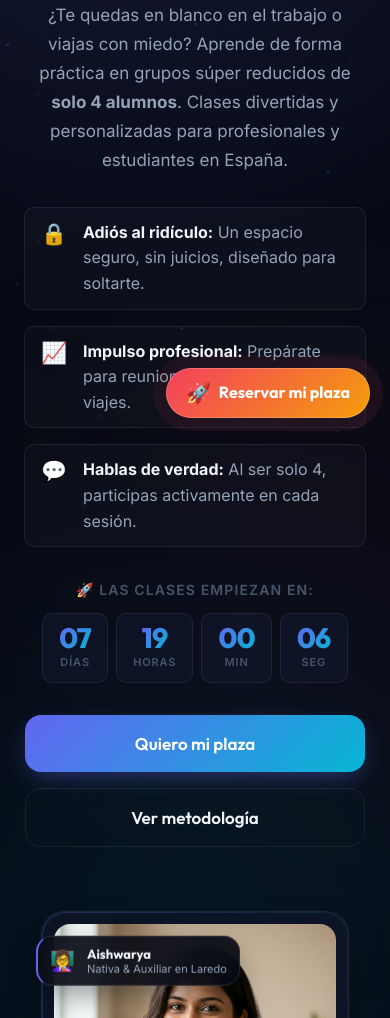
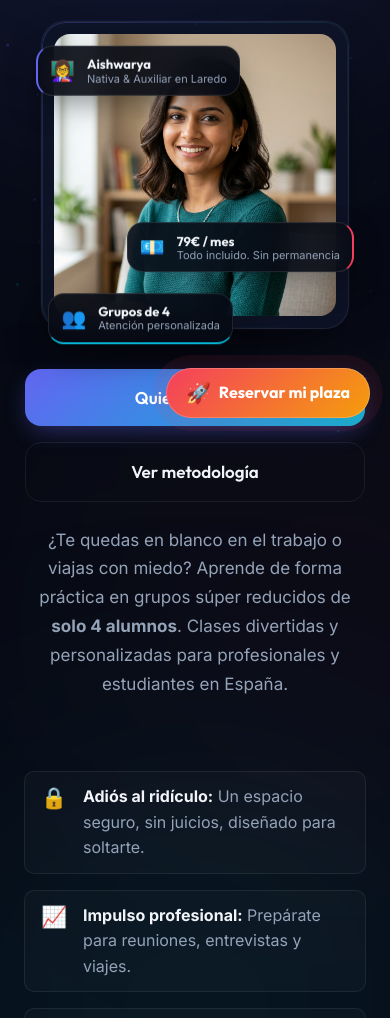
Before and after one commit to mastermindankur/aish-english-classes, a website: page index.html in a window 390 px wide. Shown: the part 406-1424 px from the top of the page. Drawn offline with Linux system fonts and the light colour scheme; animation ran at ten frames a second.

Commit message:
Optimize mobile hero for CRO and fix scroll anchor

```diff
--- a/index.html
+++ b/index.html
@@ -29,7 +29,7 @@
         <a href="#beneficios" class="nav-link">¿Por qué 4?</a>
         <a href="#testimonios" class="nav-link">Opiniones</a>
         <a href="#sobre-mi" class="nav-link">Profesora</a>
-        <a href="#contacto" class="btn btn-secondary nav-cta">Reservar Plaza</a>
+        <a href="#lead-form" class="btn btn-secondary nav-cta">Reservar Plaza</a>
       </nav>
       <!-- Mobile hamburger -->
       <button class="hamburger-btn" id="hamburger-btn" aria-label="Abrir menú" aria-expanded="false" aria-controls="mobile-nav">
@@ -110,7 +110,7 @@
           </div>
 
           <div class="hero-actions">
-            <a href="#contacto" class="btn btn-primary btn-lg btn-shine">Quiero mi plaza</a>
+            <a href="#lead-form" class="btn btn-primary btn-lg btn-shine">Quiero mi plaza</a>
             <a href="#beneficios" class="btn btn-outline btn-lg">Ver metodología</a>
           </div>
         </div>
@@ -257,7 +257,7 @@
             <h3>Próximos grupos online empiezan el <strong>1 de Junio de 2026</strong></h3>
             <p>Las clases son en grupos súper reducidos de máximo 4 personas. ¡Reserva tu plaza antes de que se completen!</p>
           </div>
-          <a href="#contacto" class="btn btn-secondary">Quiero apuntarme</a>
+          <a href="#lead-form" class="btn btn-secondary">Quiero apuntarme</a>
         </div>
       </div>
     </section>
--- a/style.css
+++ b/style.css
@@ -1935,18 +1935,26 @@ p { color: var(--text-secondary); }
 
 @media (max-width: 1024px) {
   .hero-container {
-    grid-template-columns: 1fr;
-    gap: 4rem;
+    display: flex;
+    flex-direction: column;
+    gap: 1.5rem;
   }
   .hero-content-left {
-    align-items: center;
-    text-align: center;
+    display: contents; /* Flattens children for reordering */
   }
-  .hero-title { font-size: 3.25rem; }
-  .hero-benefits { max-width: 560px; margin-left: auto; margin-right: auto; }
-  .hero-benefits li { text-align: left; }
-  .countdown-wrapper { display: flex; flex-direction: column; align-items: center; }
-  .countdown-timer { justify-content: center; }
+  .badge-container { order: 1; justify-content: center; margin-bottom: 0.5rem; }
+  .hero-title { order: 2; text-align: center; font-size: 2.75rem; margin-bottom: 0; }
+  .hero-visual-right { order: 3; margin: 1rem 0; }
+  .hero-actions {
+    order: 4;
+    flex-direction: column;
+    width: 100%;
+    gap: 1rem;
+  }
+  .hero-actions .btn { width: 100%; }
+  .hero-subtitle { order: 5; text-align: center; }
+  .hero-benefits { order: 6; margin-top: 1rem; }
+  .countdown-wrapper { order: 7; margin-top: 1rem; }
   .hero-actions { justify-content: center; }
   .about-container,
   .contact-container {
```
